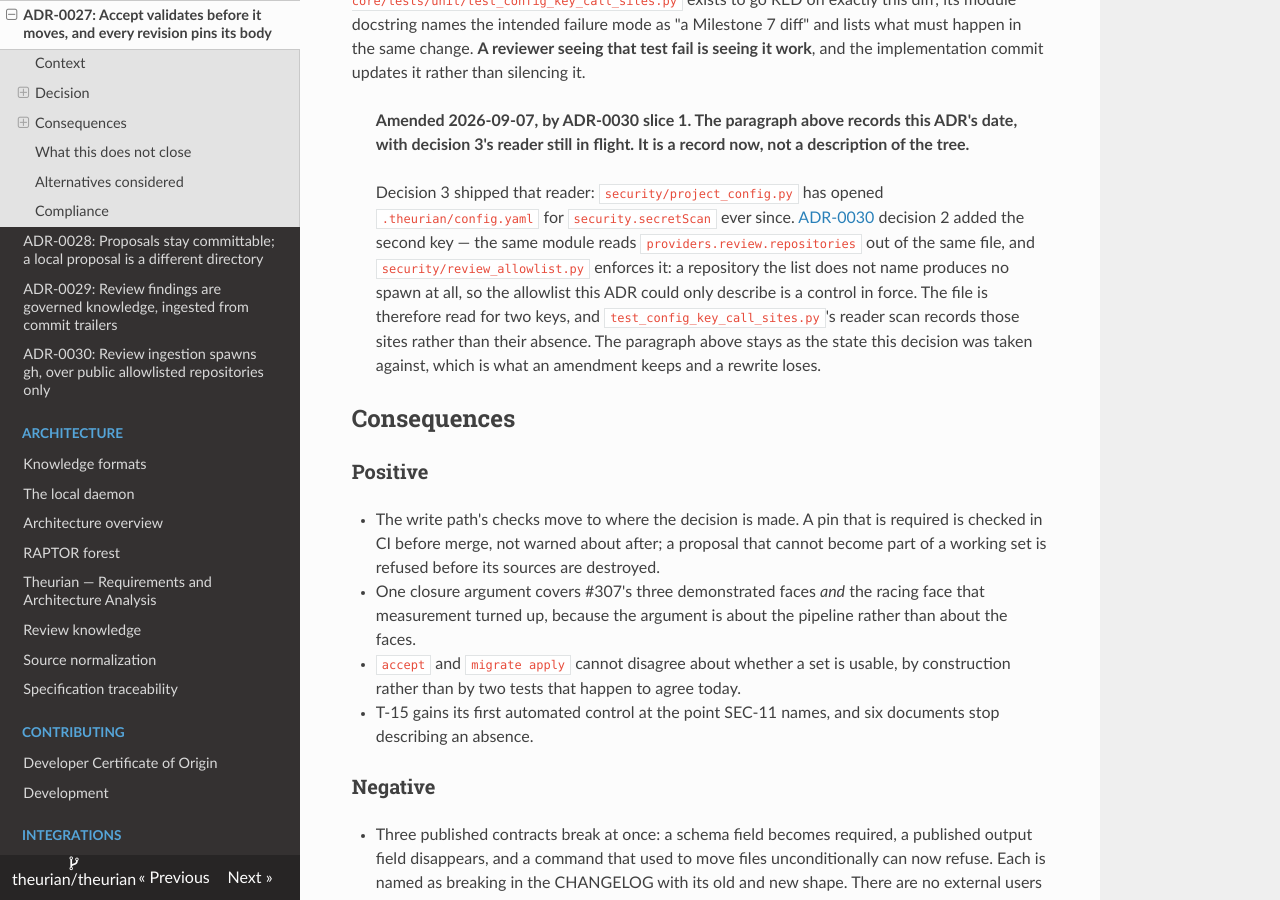
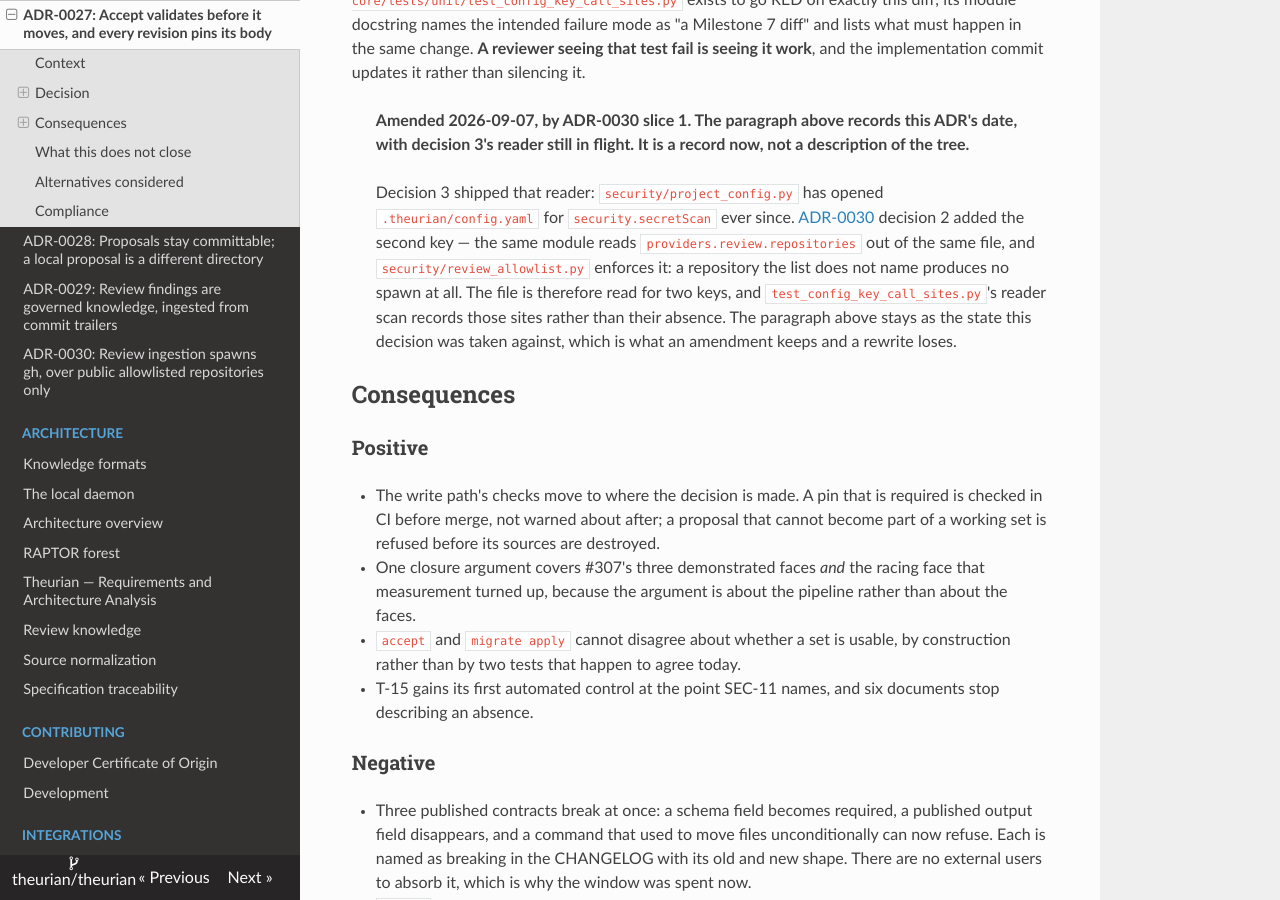
Before and after one commit to theurian/theurian, an MkDocs documentation site: the page built from docs/adr/0027-accept-validates-before-it-moves.md, in a window 1280 px wide and 900 px high, scrolled down 13026 px. Built offline with MkDocs 1.6.1, drawn with Linux system fonts in a browser that asks for light colours.

Commit message:
docs(adr): drop a clause crediting ADR-0027 with a description it never wrote
The amendment added one commit ago said the review allowlist was one this ADR
"could only describe". ADR-0027 does not describe it: its three other uses of
the word are the migration-operation field allowlists, a different object in
the same document, so the clause both credited a passage that does not exist
and pointed a reader at the wrong allowlist. Measured:

  grep -n "allowlist\|providers.review" \
      docs/adr/0027-accept-validates-before-it-moves.md
    -> :602, :951, :1057 are the field allowlists; no other mention of
       `providers.review.repositories` outside the amendment itself

What the amendment asserts without it is unchanged and measurable: two keys,
one opener, and a refusal that lands before any spawn.

Verified on this tree:

  uv run --frozen python tools/audit/config_object_claims.py --offline
    -> exit 0
  uv run --frozen python tools/audit/config_object_claims.py \
      --positive-control --offline
    -> exit 0
  uv run --frozen python -m pytest test_secret_detector.py \
      test_census_record_claims.py test_config_key_call_sites.py \
      test_raptor_config_claims.py test_adr_0027_claims.py \
      tests/integration/audit -q
    -> 238 passed

Signed-off-by: Takehide Uchida <utchy@graphnote-design.com>

```diff
--- a/docs/adr/0027-accept-validates-before-it-moves.md
+++ b/docs/adr/0027-accept-validates-before-it-moves.md
@@ -658,10 +658,9 @@ commit updates it rather than silencing it.
 > [ADR-0030](0030-github-review-ingestion-spawns-gh.md) decision 2 added the
 > second key — the same module reads `providers.review.repositories` out of the
 > same file, and `security/review_allowlist.py` enforces it: a repository the
-> list does not name produces no spawn at all, so the allowlist this ADR could
-> only describe is a control in force. The file is therefore read for two keys,
-> and `test_config_key_call_sites.py`'s reader scan records those sites rather
-> than their absence. The paragraph above stays as the state this decision was
+> list does not name produces no spawn at all. The file is therefore read for
+> two keys, and `test_config_key_call_sites.py`'s reader scan records those
+> sites rather than their absence. The paragraph above stays as the state this decision was
 > taken against, which is what an amendment keeps and a rewrite loses.
 
 ## Consequences
```
